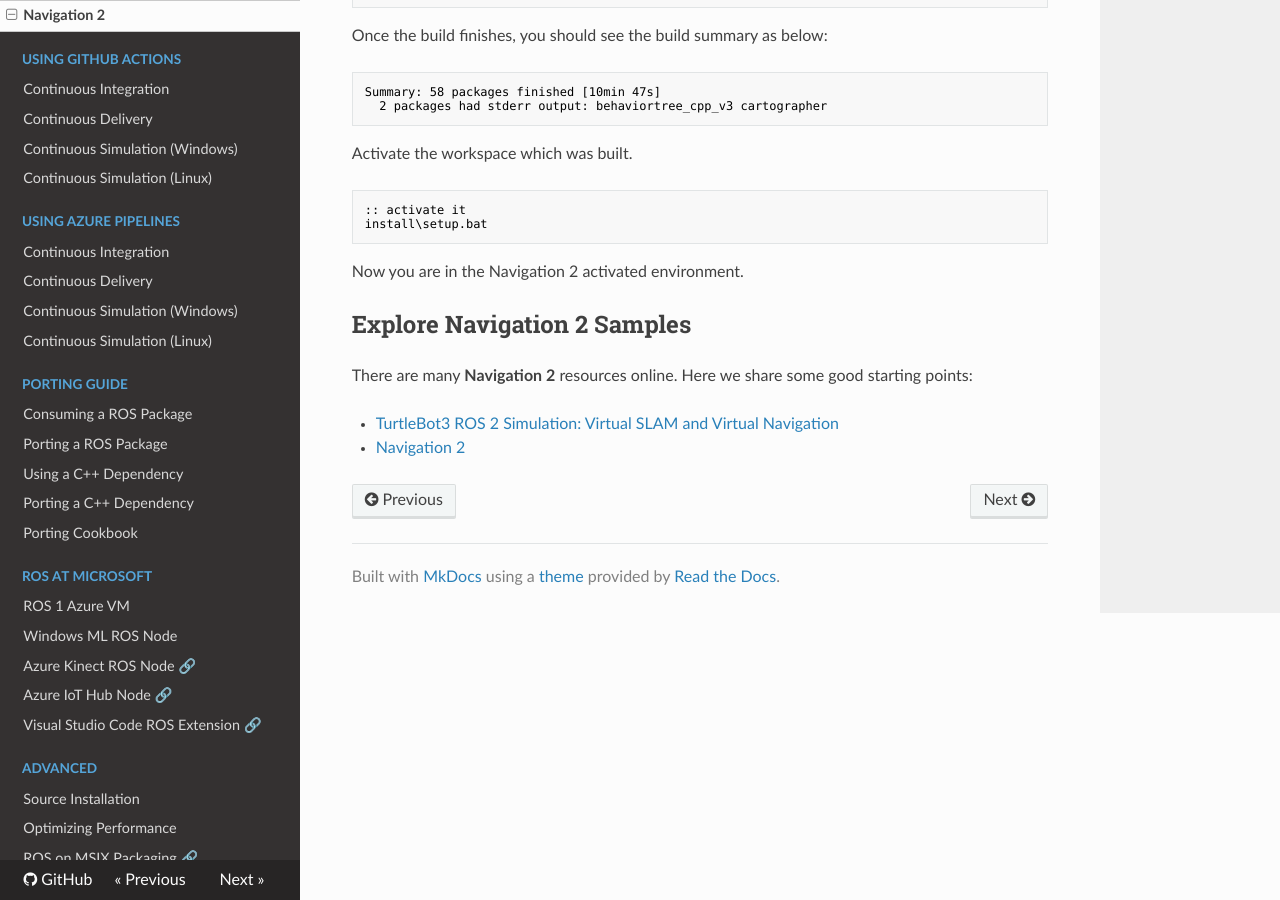
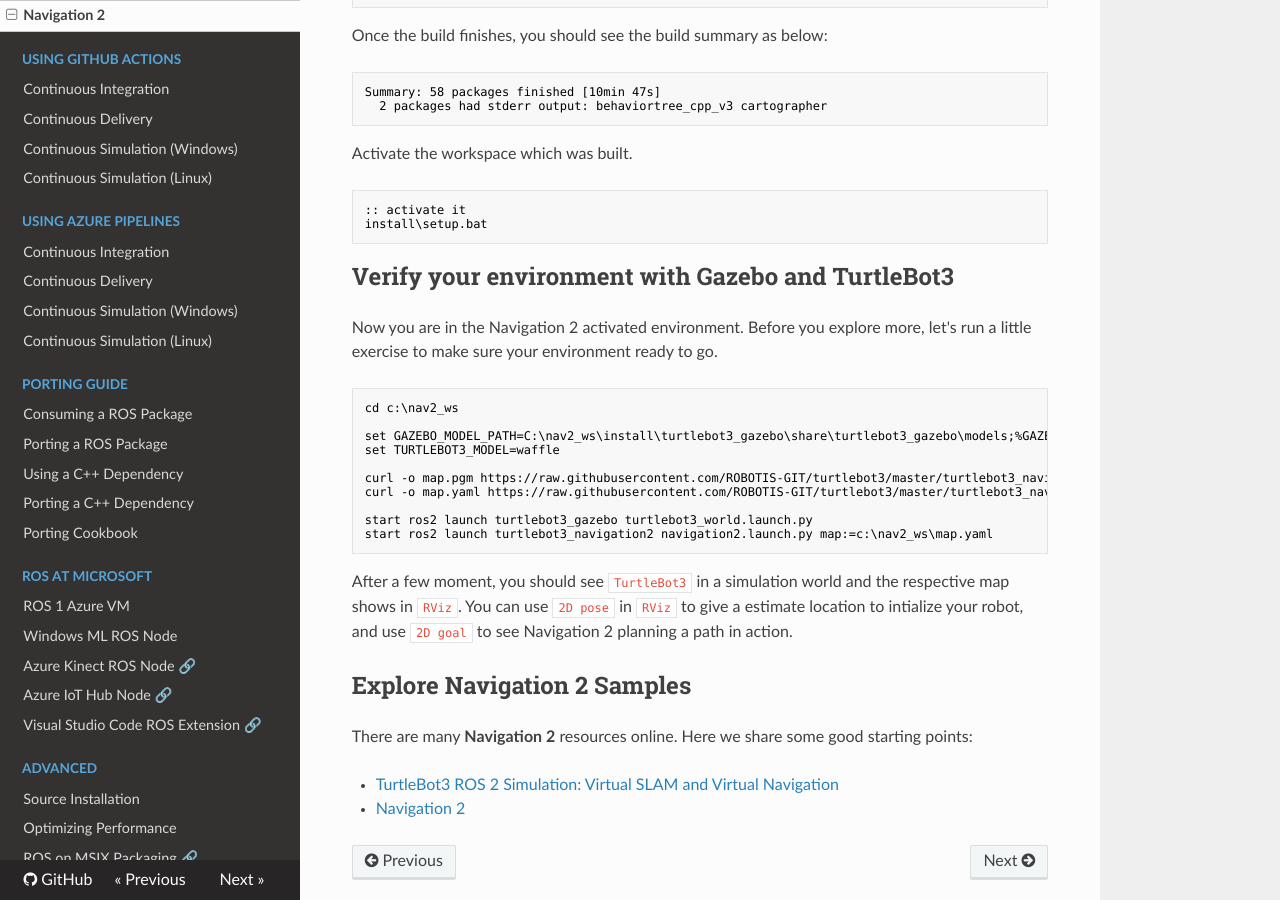
Before and after one commit to ms-iot/ROSOnWindows, an MkDocs documentation site: the page built from docs/ros2/nav2.md, in a window 1280 px wide and 900 px high, scrolled down 2475 px. Built offline with MkDocs 1.6.1, drawn with Linux system fonts in a browser that asks for light colours; nearby versions of some CDN libraries.

Commit message:
Adding the basic verification instructions for turtlebot3, nav2 and Gazebo (#236)
* verifying with basic turtlebot3 nav2

* Update nav2.md

* Update nav2.md

````diff
--- a/docs/ros2/nav2.md
+++ b/docs/ros2/nav2.md
@@ -123,7 +123,26 @@
 install\setup.bat
 ```
 
+## Verify your environment with Gazebo and TurtleBot3
+
 Now you are in the Navigation 2 activated environment.
+Before you explore more, let's run a little exercise to make sure your environment ready to go.
+
+```Batchfile
+cd c:\nav2_ws
+
+set GAZEBO_MODEL_PATH=C:\nav2_ws\install\turtlebot3_gazebo\share\turtlebot3_gazebo\models;%GAZEBO_MODEL_PATH%
+set TURTLEBOT3_MODEL=waffle
+
+curl -o map.pgm https://raw.githubusercontent.com/ROBOTIS-GIT/turtlebot3/master/turtlebot3_navigation/maps/map.pgm
+curl -o map.yaml https://raw.githubusercontent.com/ROBOTIS-GIT/turtlebot3/master/turtlebot3_navigation/maps/map.yaml
+
+start ros2 launch turtlebot3_gazebo turtlebot3_world.launch.py
+start ros2 launch turtlebot3_navigation2 navigation2.launch.py map:=c:\nav2_ws\map.yaml
+```
+
+After a few moment, you should see `TurtleBot3` in a simulation world and the respective map shows in `RViz`.
+You can use `2D pose` in `RViz` to give a estimate location to intialize your robot, and use `2D goal` to see Navigation 2 planning a path in action.
 
 ## Explore Navigation 2 Samples
 
````
